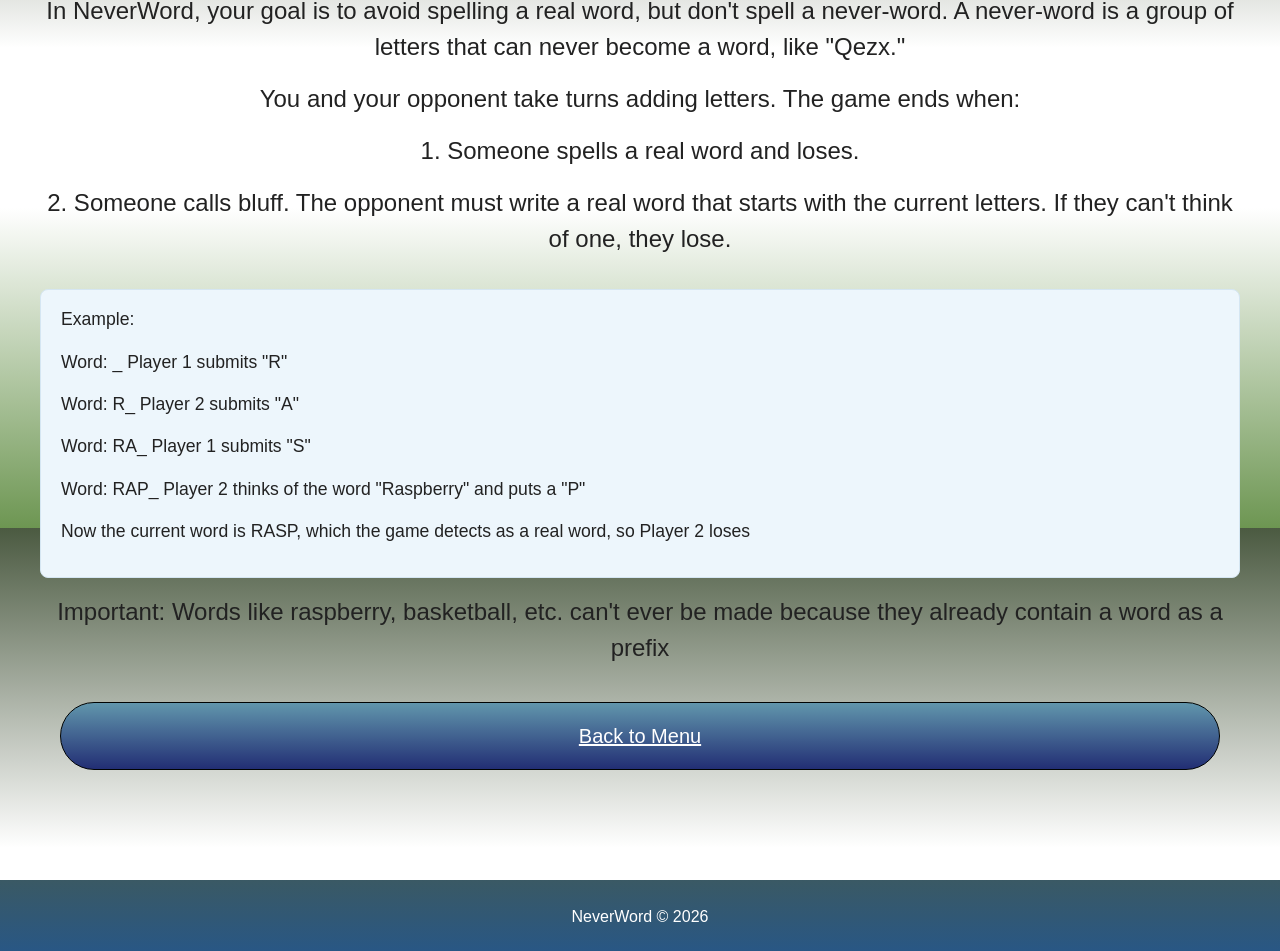
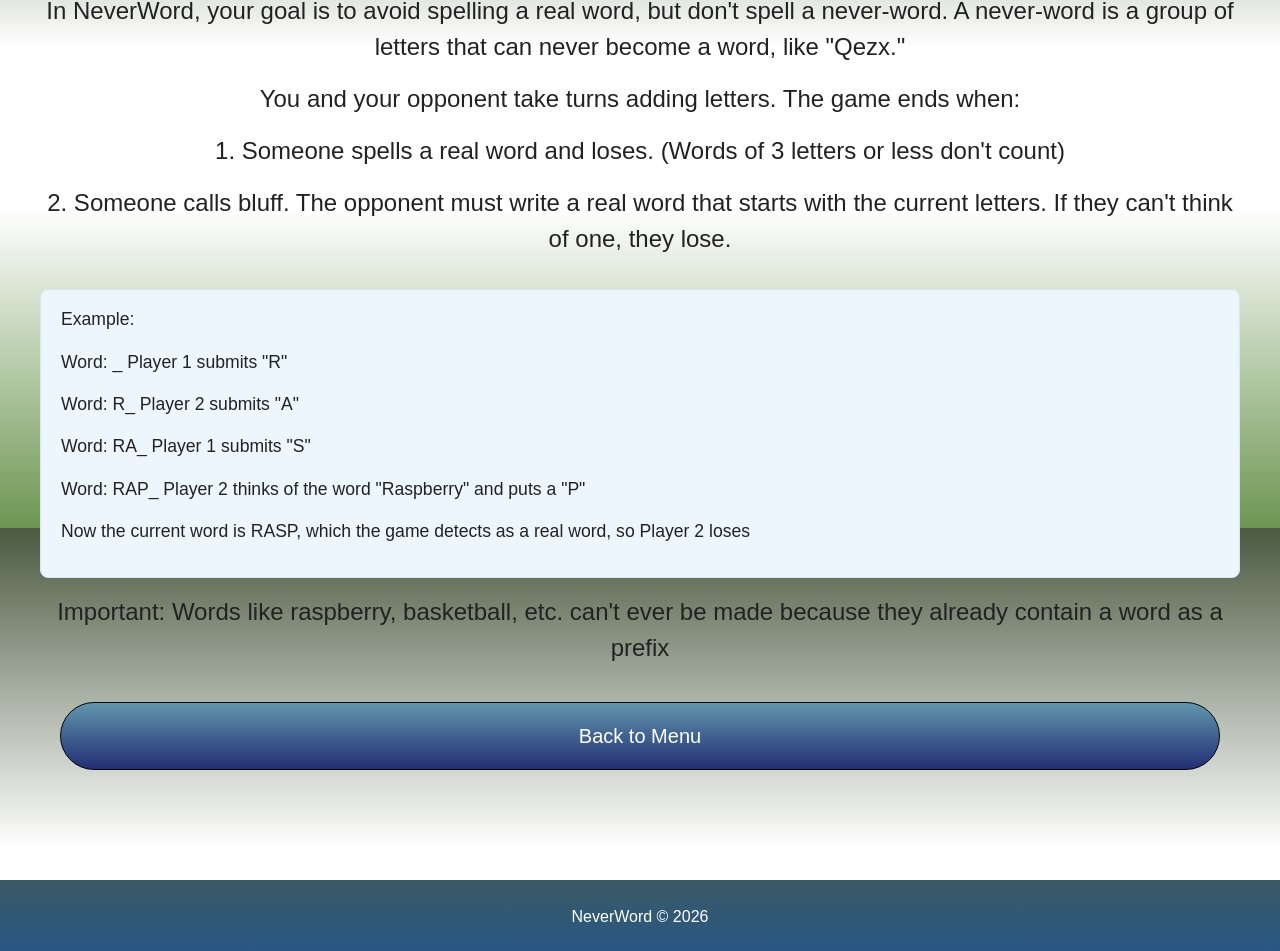
Before and after one commit to tmwonnacott/startup, a React (Vite) app: page /rules in a window 1280 px wide. Shown: the part 272-1223 px from the top of the page. Built offline with nearby package versions, Linux system fonts and the light colour scheme; no server answers.

Commit message:
Only checks if real word after 3 letters have been done

```diff
--- a/src/app.css
+++ b/src/app.css
@@ -162,6 +162,7 @@
     background: linear-gradient(0deg, rgb(34, 46, 116), rgb(97, 150, 172));
     color: white;
     font-size: 20px;
+    text-decoration: none;
 }
 
 .standard-page .btn-primary:hover {
--- a/src/rules/rules.jsx
+++ b/src/rules/rules.jsx
@@ -13,7 +13,7 @@ export function Rules() {
         <h2>How to Play</h2>
         <p>In NeverWord, your goal is to avoid spelling a real word, but don&apos;t spell a never-word. A never-word is a group of letters that can never become a word, like &quot;Qezx.&quot;</p>
         <p>You and your opponent take turns adding letters. The game ends when:</p>
-        <p>1. Someone spells a real word and loses.</p>
+        <p>1. Someone spells a real word and loses. (Words of 3 letters or less don't count)</p>
         <p>2. Someone calls bluff. The opponent must write a real word that starts with the current letters. If they can&apos;t think of one, they lose.</p>
         <section className="rules-example" aria-label="Example round">
           <p>Example:</p>
--- a/src/start/start.jsx
+++ b/src/start/start.jsx
@@ -24,7 +24,7 @@ export function StartGame() {
     setLetter('');
     setError('');
 
-    if (nextLetters.length >= 3) {
+    if (nextLetters.length >= 4) {
       setCheckingWord(true);
       try {
         const submittedWord = nextLetters.join('');
```
